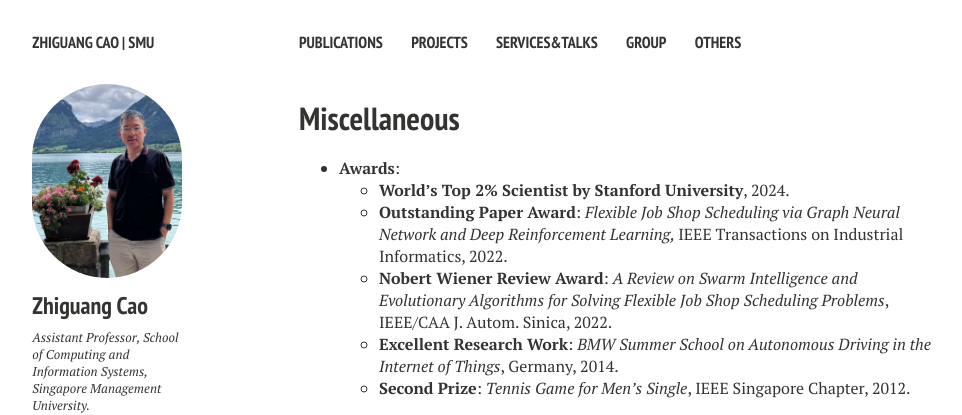
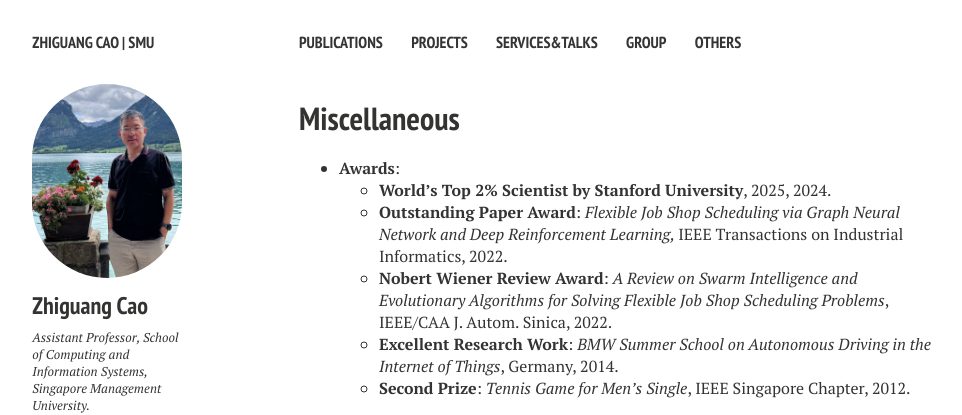
Before and after one commit to zhiguangcaosg/zhiguangcaosg.github.io, a Jekyll site: the page built from others.md, in a window 1280 px wide. Shown: the top 415 px of the page, without its empty margins (21-983 px from the left). Built offline with Jekyll 4.4.1, drawn with Linux system fonts in a browser that asks for light colours; nearby versions of some CDN libraries.

Commit message:
Update others.md

```diff
--- a/others.md
+++ b/others.md
@@ -20,7 +20,7 @@ comments: false
 <li>
 <b>Awards</b>:
 	<ul>
-	<li> <b>World’s Top 2% Scientist by Stanford University</b>, 2024.
+	<li> <b>World’s Top 2% Scientist by Stanford University</b>, 2025, 2024.
 	</li>
 	<li> <b>Outstanding Paper Award</b>: <i> Flexible Job Shop Scheduling via Graph Neural Network and Deep Reinforcement Learning, </i> IEEE Transactions on Industrial Informatics, 2022.
 	</li>
```
